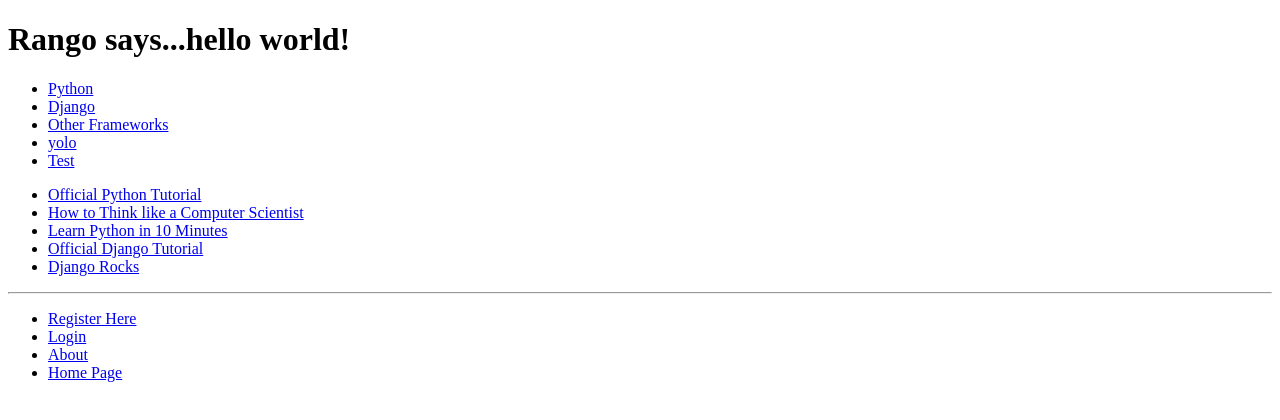
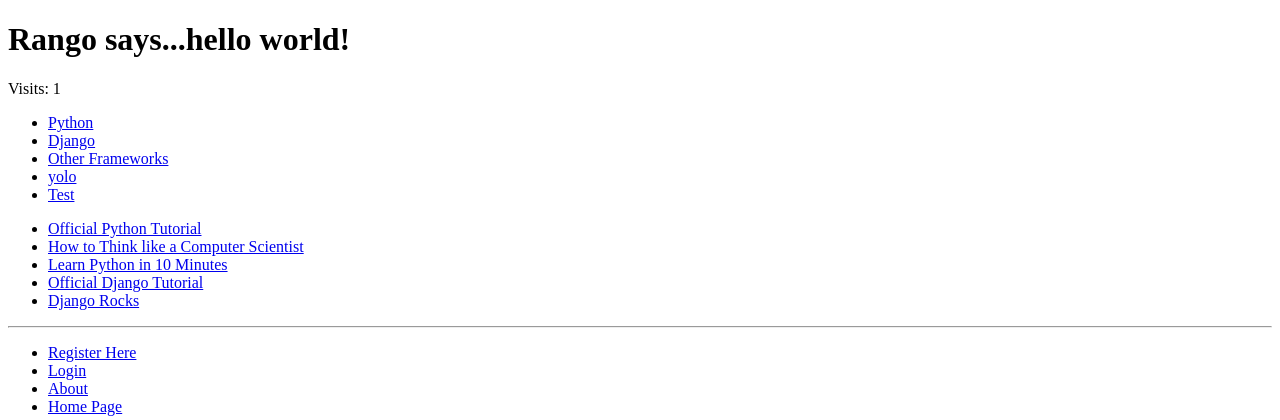
Before and after one commit to Tomko07/DjangoProjects, a Django app: page /rango/ in a window 1280 px wide. Shown: the top 420 px of the page. Run offline with Django 3.2, Linux system fonts and the light colour scheme; data comes from the database, SQL or seed files in the repository; both versions use the stored data as it was after the commit.

Commit message:
Completed Book Chap11

```diff
--- a/BookProject/tango_with_django_project/rango/views.py
+++ b/BookProject/tango_with_django_project/rango/views.py
@@ -1,20 +1,42 @@
+from datetime import datetime
+
 from django.shortcuts import render
 from django.contrib.auth import authenticate, login, logout
 from django.contrib.auth.decorators import login_required
 from django.http import HttpResponse, HttpResponseRedirect
+
 from rango.models import Category, Page
 from rango.forms import CategoryForm, PageForm, UserForm, UserProfileForm
 
 
 def index(request):
 
-    context_dict = {}
+    category_list = Category.objects.order_by('-likes')[:5]
+    page_list = Page.objects.order_by('-views')[:5]
 
-    category_list = Category.objects.order_by('-likes')[:5]
-    context_dict['categories'] = category_list
+    context_dict = {'categories': category_list, 'pages': page_list}
 
-    page_list = Page.objects.order_by('-views')[:5]
-    context_dict['pages'] = page_list
+    visits = request.session.get('visits')
+    if not visits:
+        visits = 1
+    reset_last_visit_time = False
+
+    last_visit = request.session.get('last_visit')
+
+    if last_visit:
+        last_visit_time = datetime.strptime(last_visit[:-7], "%Y-%m-%d %H:%M:%S")
+        if (datetime.now() - last_visit_time).days > 0:
+            visits += 1
+            reset_last_visit_time = True
+
+    else:
+        reset_last_visit_time = True
+
+    if reset_last_visit_time:
+        request.session['last_visit'] = str(datetime.now())
+        request.session['visits'] = visits
+    context_dict['visits'] = visits
+
 
     return render(request, 'rango/index.html', context_dict)
 
@@ -22,6 +44,12 @@
 def about(request):
 
     context_dict = {'emphasizedmsg': "(unicorns as well!)"}
+
+    visits = request.session.get('visits')
+    if not visits:
+        visits = 1
+
+    context_dict['visits'] = visits
 
     return render(request, 'rango/about.html', context_dict)
 
@@ -152,7 +180,7 @@
 
 @login_required
 def restricted(request):
-    render(request, 'rango/restricted.html, {}')
+    render(request, 'rango/restricted.html', {})
 
 
 @login_required
--- a/BookProject/tango_with_django_project/templates/rango/about.html
+++ b/BookProject/tango_with_django_project/templates/rango/about.html
@@ -8,6 +8,7 @@
 		<h1>Rango says...</h1>
 		llamas are awesome! <em>{{emphasizedmsg}}</em><br />
 		<img src="{% static "images/Hipster-llama.jpg" %}" alt="Picture of a hipster llama" />
+        <p>Visits: {{ visits }}</p>
 	</body>
 
 {% endblock %}
--- a/BookProject/tango_with_django_project/templates/rango/index.html
+++ b/BookProject/tango_with_django_project/templates/rango/index.html
@@ -9,6 +9,8 @@
     {% else %}
         <h1>Rango says...hello world!</h1>
     {% endif %}
+
+    <p>Visits: {{ visits }}</p>
 
     {% if categories %}
         <ul>
```
Also changed, not shown: BookProject/tango_with_django_project/db.sqlite3.
